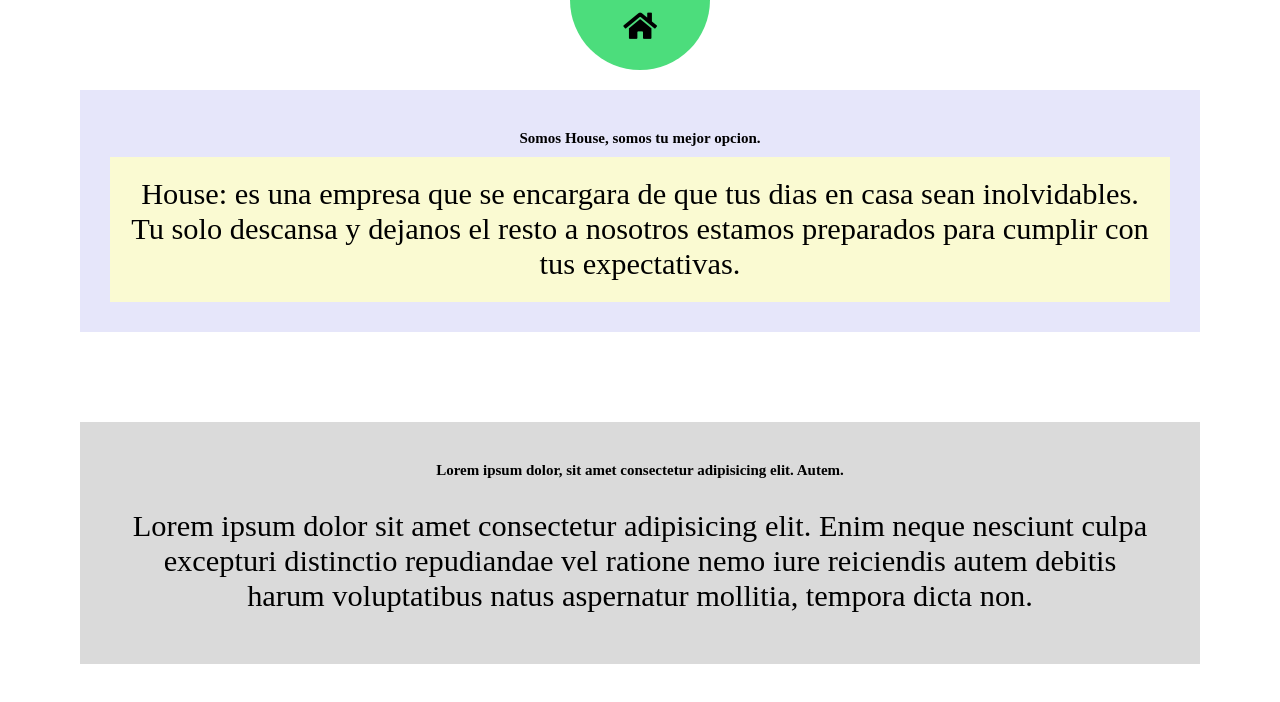
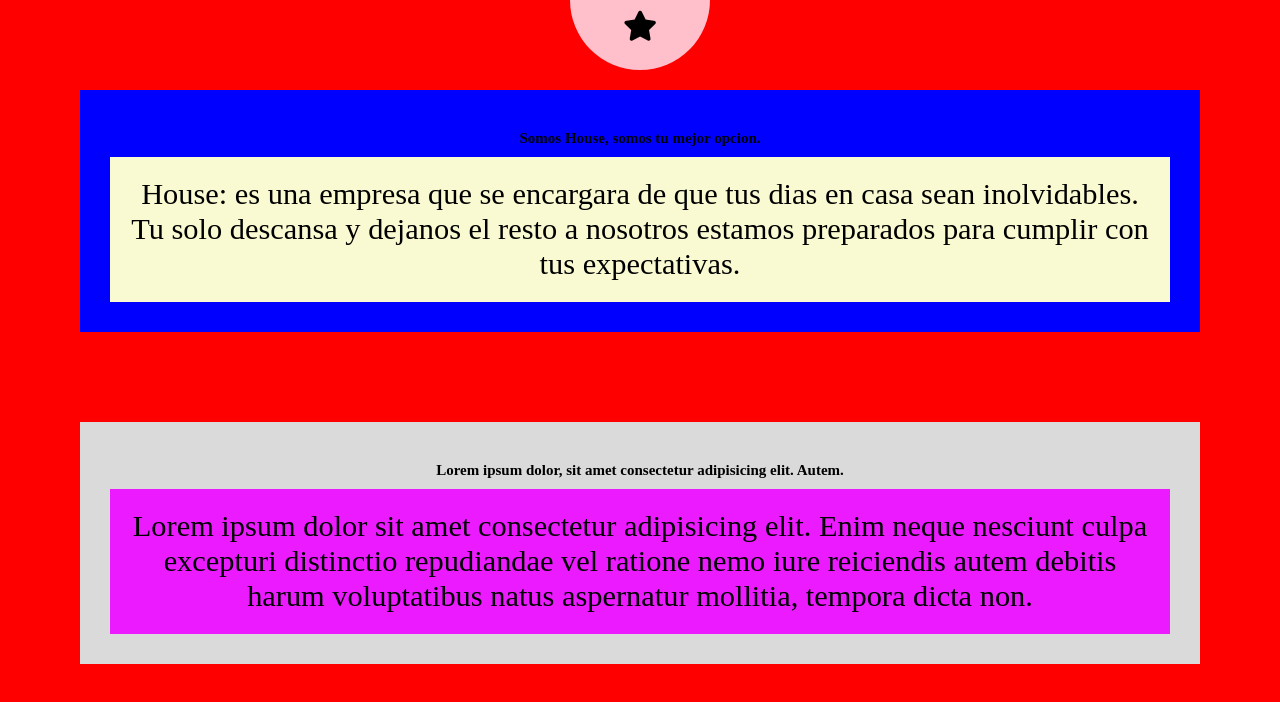
Before and after one commit to CbazCode/Prueba-remoto, a plain HTML site: page index.html in a window 1280 px wide. Drawn offline with Linux system fonts and the light colour scheme.

Commit message:
Mejorando el estilo de la pagina

```diff
--- a/index.html
+++ b/index.html
@@ -9,7 +9,7 @@
 </head>
 <body>
     <div class="container-menu">
-        <p class="btn-open-menu"><i class="fas fa-home"></i></p>
+        <p class="btn-open-menu"><i class="fas fa-star"></i></p>
         <div class="list-menu">
             <ul>
                 <li><a href="#">Inicio</a></li>
--- a/styles.css
+++ b/styles.css
@@ -6,6 +6,7 @@
 
 body{
     font-family:  Cascadia Mono PL;
+    background-color: red;
 }
 
 .container{
@@ -15,7 +16,7 @@ body{
 }
 
 header{
-    background-color: lavender;
+    background-color: blue;
     padding: 30px;
     max-width: 70rem;
     text-align: center;
@@ -40,13 +41,13 @@ header{
 }
 
 .paragraph-2{
-    background-color: rgb(218, 218, 218);
+    background-color: rgb(236, 27, 255);
     font-size: 1.9rem;
     padding: 20px;
 }
 
 .container-menu{
-    background-color: rgb(76, 221, 124);
+    background-color: pink;
     clip-path: circle(70px at 50% 0);
     height: 100vh;
     text-align: center;
```
